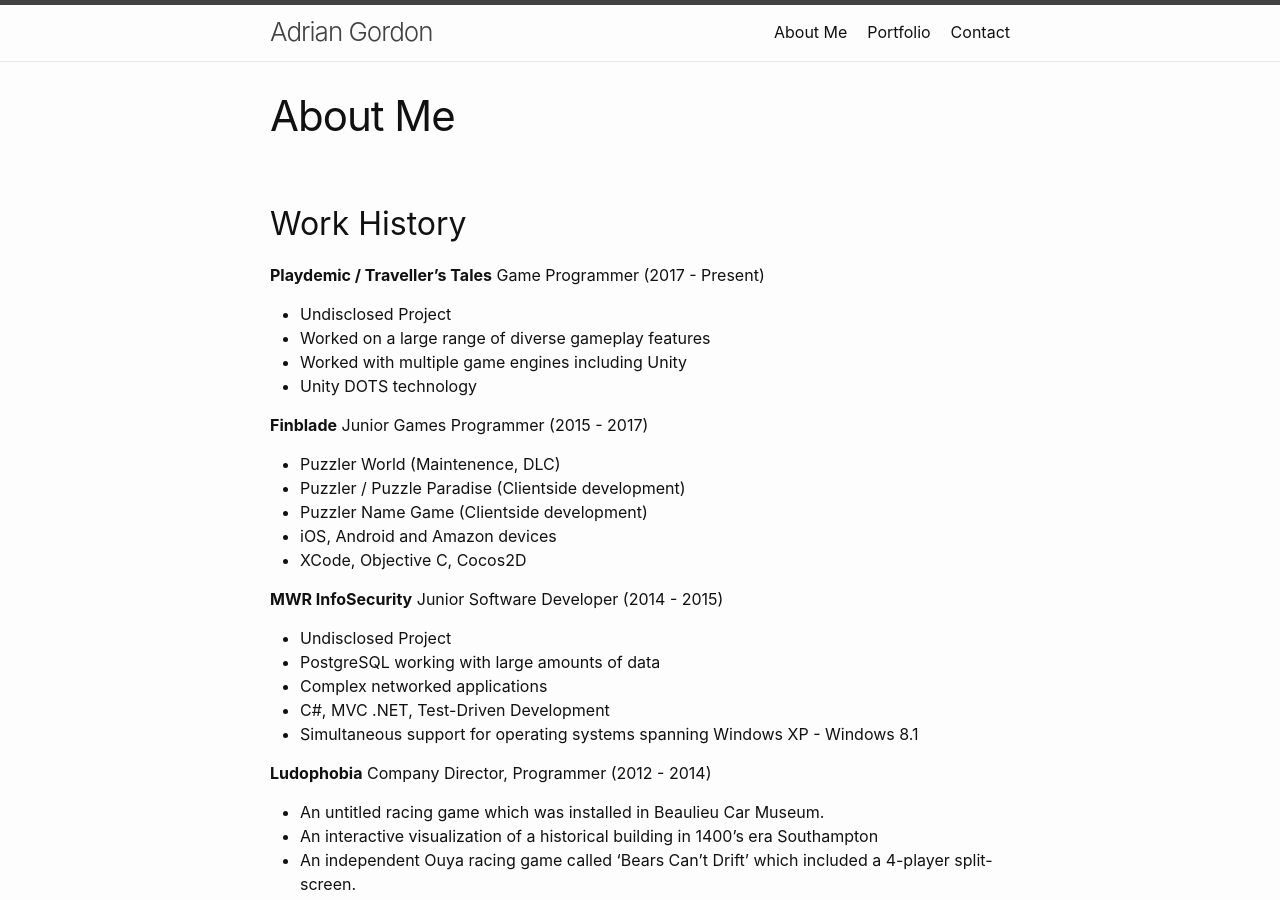
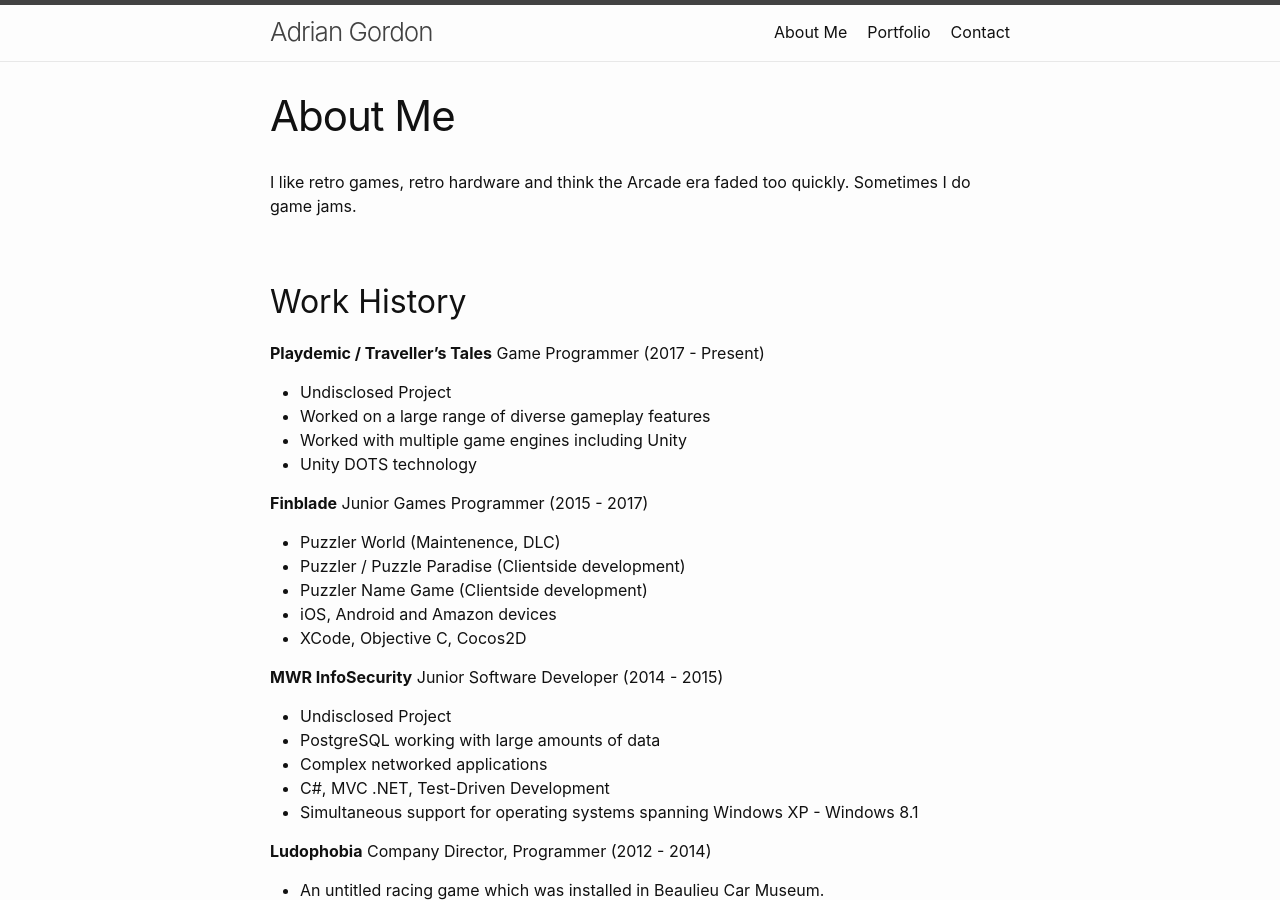
Before and after one commit to TheADrain/Portfolio, a Jekyll site: the page built from docs/index.markdown, in a window 1280 px wide and 900 px high. Built offline with Jekyll 4.4.1, drawn with Linux system fonts in a browser that asks for light colours.

Commit message:
Update index.markdown

```diff
--- a/docs/index.markdown
+++ b/docs/index.markdown
@@ -3,6 +3,7 @@ layout: page
 title: About Me
 order: 1
 ---
+I like retro games, retro hardware and think the Arcade era faded too quickly. Sometimes I do game jams.
 
 ## Work History
 
```
